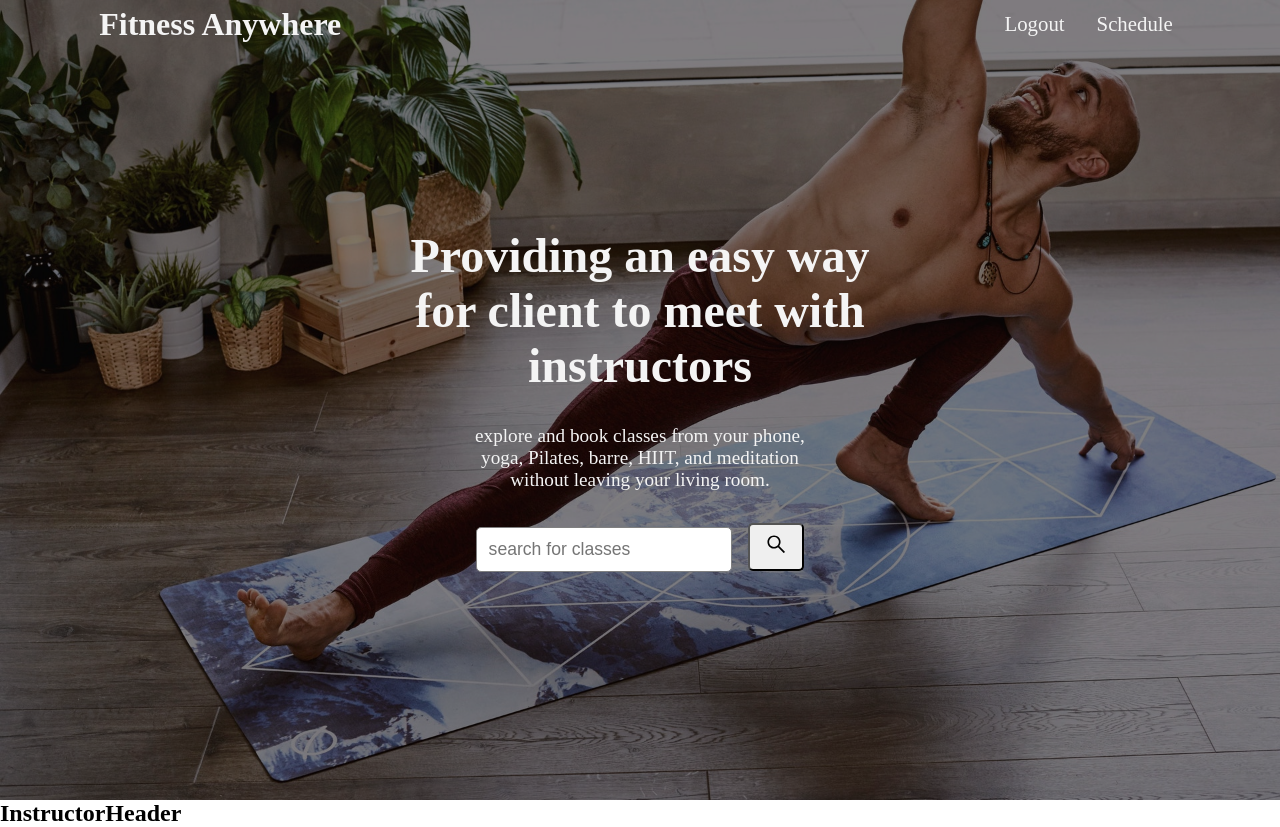
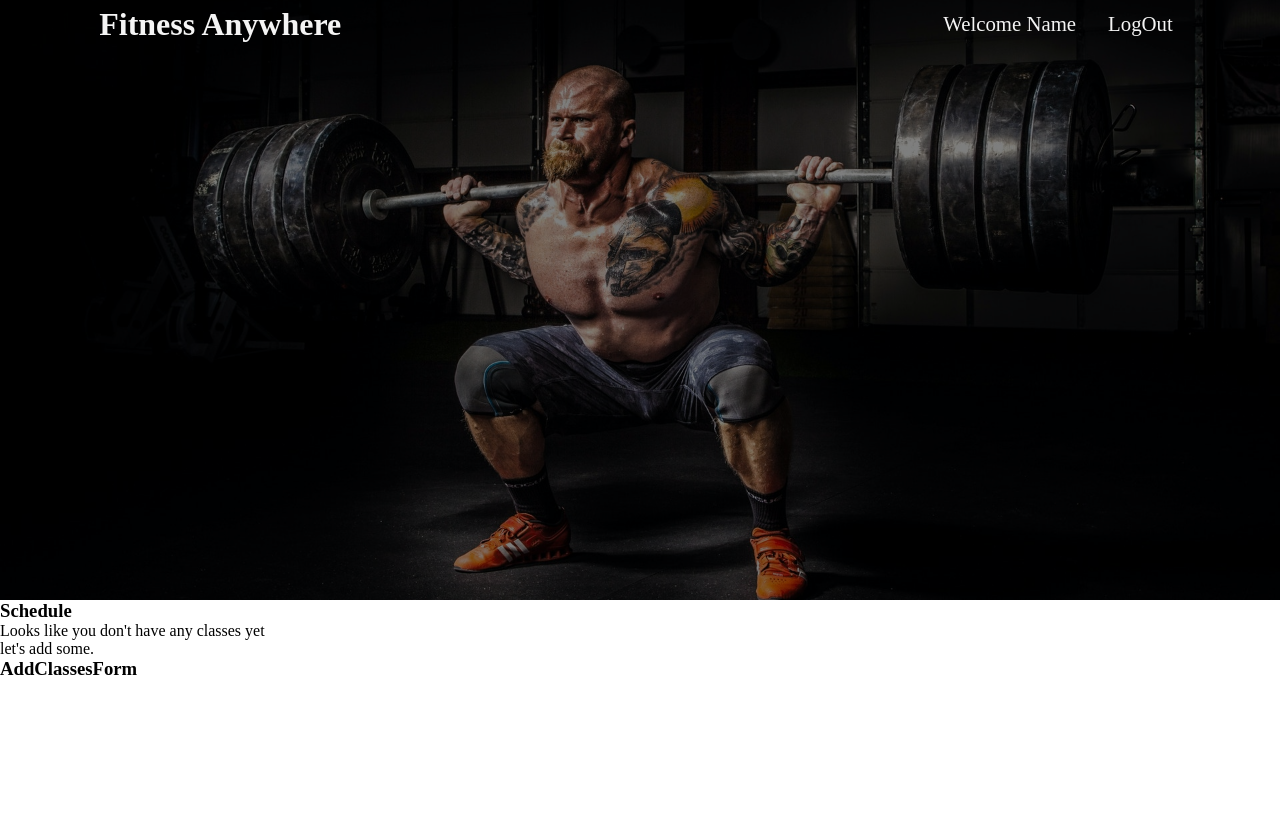
Before and after one commit to Build-Week-Anywhere-Fitness-04/front-end, a React (Create React App) app in the folder client/: page /account/instructor in a window 1280 px wide. After the commit the page ends 800 px from the top, so only its background shows below. Built offline with nearby package versions, Linux system fonts and the light colour scheme; no server answers; sample sign-in values are in the browser's storage.

Commit message:
adding class form for instructors

```diff
--- a/client/src/components/protectedApp/ProtectedMain.js
+++ b/client/src/components/protectedApp/ProtectedMain.js
@@ -1,12 +1,18 @@
 import React from "react";
+import { Route } from "react-router-dom";
 import ClientHomePage from "./Client/ClientHomepage";
 import InstructorHomePage from "./instructor/InstructorHomePage";
 
 const ProtectedMain = () => {
   return (
     <div>
-      <ClientHomePage />
-      <InstructorHomePage />
+      <Route exact path="/account/client">
+        <ClientHomePage />
+      </Route>
+
+      <Route exact path="/account/instructor">
+        <InstructorHomePage />
+      </Route>
     </div>
   );
 };
--- /dev/null
+++ b/client/src/components/protectedApp/instructor/AddClassesForm.js
@@ -0,0 +1,11 @@
+import React from "react";
+
+const AddClassesForm = () => {
+  return (
+    <div className="AddClassesForm">
+      <h3>AddClassesForm</h3>
+    </div>
+  );
+};
+
+export default AddClassesForm;
--- /dev/null
+++ b/client/src/components/protectedApp/instructor/Header.js
@@ -0,0 +1,12 @@
+import React from "react";
+// import { AiOutlineArrowDown } from "react-icons/ai";
+
+const Header = () => {
+  return (
+    <div className="instructor-Header">
+      <div className="instructor-center"></div>
+    </div>
+  );
+};
+
+export default Header;
--- /dev/null
+++ b/client/src/components/protectedApp/instructor/InstructorContent.js
@@ -0,0 +1,17 @@
+import React from "react";
+import AddClassesForm from "./AddClassesForm";
+
+const InstructorContent = () => {
+  return (
+    <div className="Content">
+      <h3>Schedule</h3>
+      <div className="no-classes">
+        <p>Looks like you don't have any classes yet</p>
+        <p>let's add some.</p>
+      </div>
+      <AddClassesForm />
+    </div>
+  );
+};
+
+export default InstructorContent;
--- a/client/src/components/protectedApp/instructor/InstructorHeader.js
+++ b/client/src/components/protectedApp/instructor/InstructorHeader.js
@@ -1,9 +1,12 @@
 import React from "react";
+import Navbar from "./Navbar";
+import Header from "./Header";
 
 const InstructorHeader = () => {
   return (
     <div className="InstructorHeader">
-      <h2>InstructorHeader</h2>
+      <Navbar />
+      <Header />
     </div>
   );
 };
--- a/client/src/components/protectedApp/instructor/InstructorHomePage.js
+++ b/client/src/components/protectedApp/instructor/InstructorHomePage.js
@@ -1,10 +1,12 @@
 import React from "react";
 import InstructorHeader from "./InstructorHeader";
+import InstructorContent from "./InstructorContent";
 
 const InstructionHomePage = () => {
   return (
     <div>
       <InstructorHeader />
+      <InstructorContent />
     </div>
   );
 };
--- /dev/null
+++ b/client/src/components/protectedApp/instructor/Navbar.js
@@ -0,0 +1,18 @@
+import React from "react";
+import { NavLink } from "react-router-dom";
+
+const Navbar = () => {
+  return (
+    <div className="Navbar">
+      <div className="Navbar-container">
+        <h1>fitness anywhere</h1>
+        <nav>
+          <NavLink to="/login">welcome name</NavLink>
+          <NavLink to="/">LogOut</NavLink>
+        </nav>
+      </div>
+    </div>
+  );
+};
+
+export default Navbar;
--- a/client/src/index.scss
+++ b/client/src/index.scss
@@ -1,3 +1,6 @@
 @import "./sass/global";
 @import "./sass/clientnav";
 @import "./sass/cilent-header";
+
+// instructor
+@import "./sass/instructor-header";
--- /dev/null
+++ b/client/src/sass/_instructor-header.scss
@@ -0,0 +1,68 @@
+.instructor-Header {
+  //   border: 1px solid red;
+  height: 75vh;
+  display: flex;
+  flex-direction: column;
+  justify-content: center;
+  align-items: center;
+  //   margin-bottom: 5rem;
+  //   padding-bottom: 5rem;
+  position: relative;
+  background: rgba(0, 0, 0, 0.5);
+  color: #f4f4f4;
+  //   z-index: 100;
+
+  &::after {
+    content: "";
+    width: 100%;
+    height: 100%;
+    position: absolute;
+    top: 0;
+    left: 0;
+    background: url("../img/instructor1.jpg");
+    background-size: cover;
+    background-position: center;
+    background-repeat: no-repeat;
+    z-index: -1;
+  }
+
+  .instructor-center {
+    //  border: 1px solid red;
+    width: 40%;
+    text-align: center;
+
+    h1 {
+      font-size: 3rem;
+      margin-bottom: 2rem;
+    }
+
+    p {
+      font-size: 1.2rem;
+      width: 70%;
+      margin: 0 auto 2rem;
+    }
+  }
+}
+
+.SearchClassForm {
+  //   border: 1px solid red;
+  form {
+    input {
+      display: inline-block;
+      width: 50%;
+      font-size: 1.1rem;
+      padding: 0.7rem;
+      border-radius: 5px;
+      border: 1px solid grey;
+    }
+
+    button {
+      display: inline-block;
+      margin-left: 1rem;
+      font-size: 1.4rem;
+      padding: 0.5rem 0.9rem;
+      border-radius: 5px;
+      cursor: pointer;
+    }
+  }
+}
```
Also changed, not shown: client/src/img/instructor.jpg (added), client/src/img/instructor1.jpg (added).
